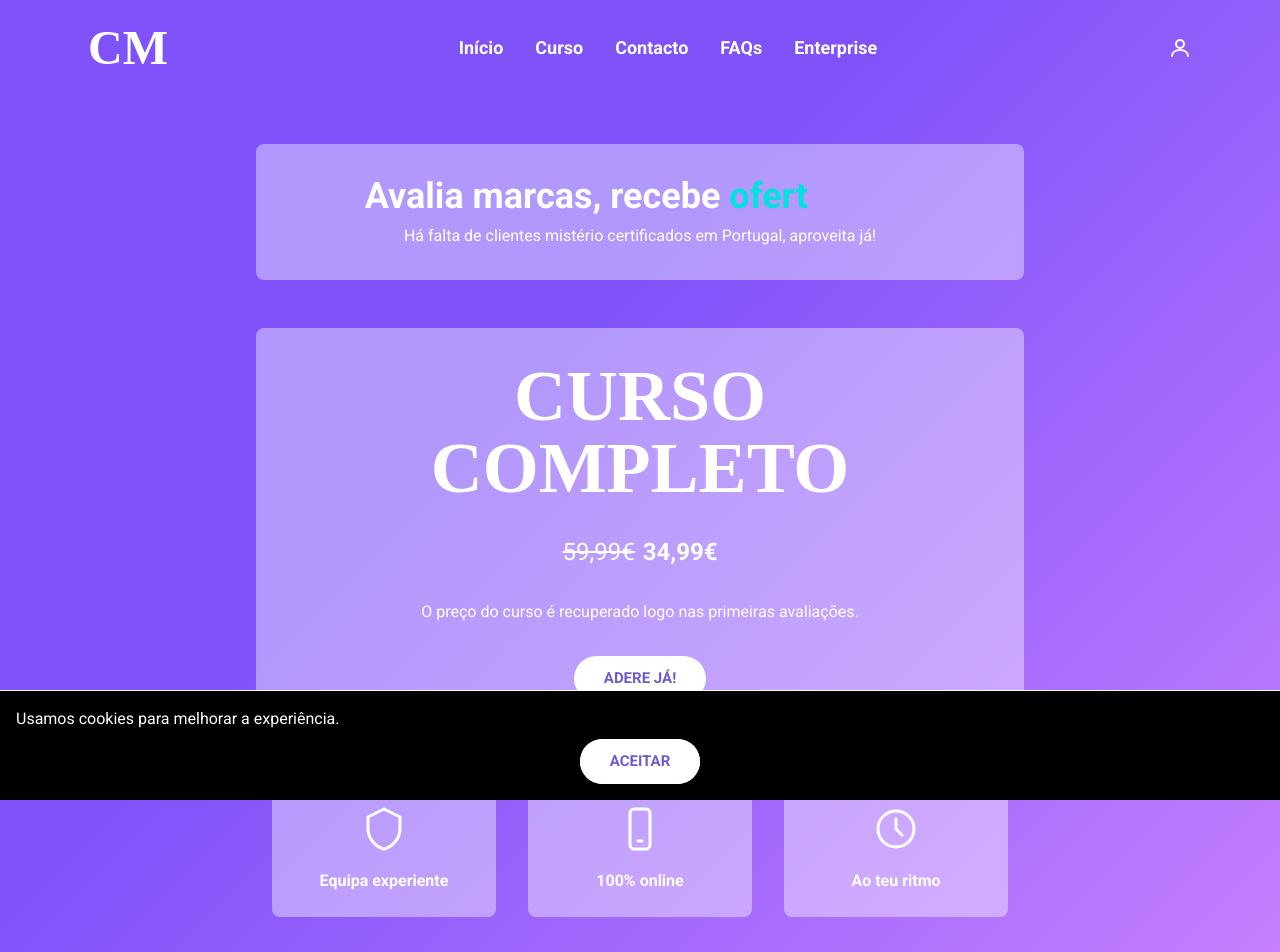
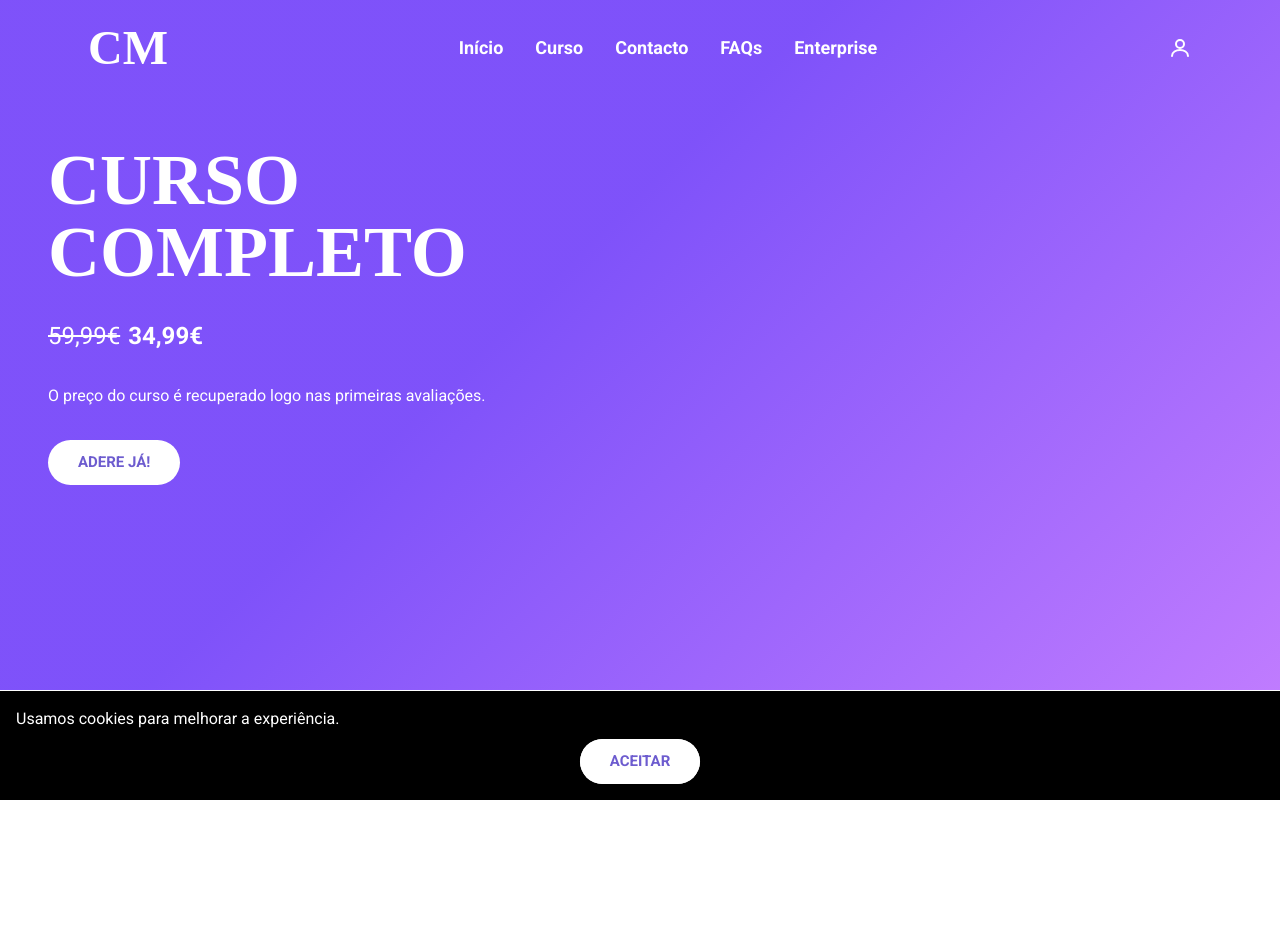
Before and after one commit to msantos51/clientemisterio, a Next.js app in the folder frontend/: page / in a window 1280 px wide. Shown: the top 952 px of the page. After the commit the page ends 800 px from the top, so only its background shows below. Built offline with nearby package versions, Linux system fonts and the light colour scheme; no server answers; a web font is replaced by a local one.

Commit message:
Simplify home page layout

```diff
--- a/frontend/app/(public)/page.tsx
+++ b/frontend/app/(public)/page.tsx
@@ -1,92 +1,12 @@
 'use client'
 
-import Image from 'next/image'
 import Link from 'next/link'
-import { useEffect, useState, type SVGProps } from 'react'
+import { useEffect, useState } from 'react'
 
-// Conjunto de palavras utilizadas no efeito de escrita do texto principal
-const typingWords = ['dinheiro', 'produtos', 'ofertas', 'descontos'] as const
-
-// Intervalo entre cada letra escrita em milissegundos
-const TYPING_SPEED = 120
-
-// Pausa antes de iniciar a próxima palavra em milissegundos
-const TYPING_PAUSE = 1500
-
-// Largura mínima do espaço reservado para evitar alterações bruscas no layout
-const TYPING_PLACEHOLDER_MIN_WIDTH = `${Math.max(...typingWords.map((word) => word.length))}ch`
-
-// Ícone de escudo representado apenas com linhas brancas
-function ShieldIcon(props: SVGProps<SVGSVGElement>) {
-  return (
-    <svg
-      {...props}
-      fill="none"
-      viewBox="0 0 24 24"
-      strokeWidth={1.5}
-      stroke="currentColor"
-      aria-hidden="true"
-    >
-      <path
-        strokeLinecap="round"
-        strokeLinejoin="round"
-        d="M12 2 4 6v6c0 5 4 9 8 10 4-1 8-5 8-10V6z"
-      />
-    </svg>
-  )
-}
-
-// Ícone de telemóvel desenhado com traços brancos
-function PhoneIcon(props: SVGProps<SVGSVGElement>) {
-  return (
-    <svg
-      {...props}
-      fill="none"
-      viewBox="0 0 24 24"
-      strokeWidth={1.5}
-      stroke="currentColor"
-      aria-hidden="true"
-    >
-      <rect x="7" y="2" width="10" height="20" rx="2" />
-      <path strokeLinecap="round" d="M11 18h2" />
-    </svg>
-  )
-}
-
-// Ícone de relógio com linhas brancas
-function ClockIcon(props: SVGProps<SVGSVGElement>) {
-  return (
-    <svg
-      {...props}
-      fill="none"
-      viewBox="0 0 24 24"
-      strokeWidth={1.5}
-      stroke="currentColor"
-      aria-hidden="true"
-    >
-      <circle cx="12" cy="12" r="9" />
-      <path strokeLinecap="round" strokeLinejoin="round" d="M12 7v5l3 3" />
-    </svg>
-  )
-}
-
-// Tipo que descreve cada bloco informativo apresentado na secção inferior
-type Feature = {
-  Icon: (props: SVGProps<SVGSVGElement>) => JSX.Element
-  label: string
-  text: string
-}
-
-// Página inicial com título destacado e texto informativo
+// Página inicial com destaque para o curso disponível
 export default function HomePage() {
   // Estado que indica se o utilizador está autenticado
   const [isLoggedIn, setIsLoggedIn] = useState(false)
-
-  // Estado que guarda o índice da palavra atual do efeito de escrita
-  const [currentWordIndex, setCurrentWordIndex] = useState(0)
-
-  // Estado que armazena a porção já escrita da palavra atual
-  const [typedText, setTypedText] = useState('')
 
   // Ao montar, verifica no localStorage se existe sessão ativa
   useEffect(() => {
@@ -99,116 +19,35 @@ export default function HomePage() {
     }
   }, [])
 
-  // Controla o efeito de escrita letra a letra para o texto principal
-  useEffect(() => {
-    const currentWord = typingWords[currentWordIndex]
-
-    if (typedText.length < currentWord.length) {
-      const typingTimeout = window.setTimeout(() => {
-        setTypedText(currentWord.slice(0, typedText.length + 1))
-      }, TYPING_SPEED)
-
-      return () => window.clearTimeout(typingTimeout)
-    }
-
-    const pauseTimeout = window.setTimeout(() => {
-      setTypedText('')
-      setCurrentWordIndex((previousIndex) => (previousIndex + 1) % typingWords.length)
-    }, TYPING_PAUSE)
-
-    return () => window.clearTimeout(pauseTimeout)
-  }, [currentWordIndex, typedText])
-
-  const features: Feature[] = [
-    {
-      Icon: ShieldIcon,
-      label: 'escudo',
-      text: 'Equipa experiente',
-    },
-    {
-      Icon: PhoneIcon,
-      label: 'telemóvel',
-      text: '100% online',
-    },
-    {
-      Icon: ClockIcon,
-      label: 'relógio',
-      text: 'Ao teu ritmo',
-    },
-  ]
-
   return (
-    // Container principal com espaçamento uniforme de 1rem entre secções
+    // Container principal com espaçamento vertical de 1rem entre secções
     <main className="space-y-4">
-      {/* Secção que agrupa as duas primeiras caixas do lado esquerdo e a imagem decorativa à direita */}
-      <section className="p-4">
-
-        {/* Caixa branca translúcida contendo o texto explicativo */}
-        <div className="mx-auto w-full max-w-3xl rounded-lg bg-white/40 p-8 text-center text-white">
-          {/* Texto principal com efeito de escrita nas palavras finais, destacado a negrito e com a cor solicitada */}
-          <p className="text-2xl font-extrabold text-center leading-tight md:text-4xl">
-            Avalia marcas, recebe{' '}
-            <span
-              aria-live="polite"
-              className="inline-block whitespace-nowrap align-baseline font-extrabold text-[#00E2E0]"
-              style={{ minWidth: TYPING_PLACEHOLDER_MIN_WIDTH, textAlign: 'left' }}
-            >
-              {typedText}
-            </span>
-          </p>
-          {/* Mensagem adicional apresentada logo abaixo com hifenização automática para manter espaçamento natural em ecrãs pequenos */}
-          <p lang="pt-PT" className="mt-2 text-justify text-pretty md:text-center md:hyphens-none">
-            Há falta de clientes mistério certificados em Portugal, aproveita já!
-          </p>
-        </div>
-      </section>
-
-      {/* Secção inicial com título, preço e botão de adesão */}
-      <section className="flex flex-col items-center gap-8 p-4 text-center text-white">
-        {/* Caixa branca translúcida que se ajusta ao tamanho do conteúdo */}
-        <div className="mx-auto w-full max-w-3xl rounded-lg bg-white/40 p-8">
-          {/* Bloco com o título principal e botão de adesão */}
-          <div className="flex flex-col items-center justify-center space-y-8">
-            {/* Título principal com a fonte Saira Stencil One e tamanho ajustado */}
+      {/* Secção principal do curso com alinhamento à esquerda e sem caixa translúcida */}
+      <section className="flex flex-col gap-8 p-4 text-white">
+        {/* Bloco limitado a 3xl para facilitar a leitura em ecrãs largos */}
+        <div className="w-full max-w-3xl space-y-8 text-left">
+          {/* Título principal com a fonte Saira Stencil One */}
           <h1 className="logo-font text-3xl font-bold leading-none md:text-7xl">
             <span className="block">CURSO</span>
             <span className="block">COMPLETO</span>
           </h1>
+
           {/* Mostra o preço antigo riscado e o preço atual */}
-            <div className="text-2xl">
-              <span className="mr-2 line-through">59,99€</span>
+          <div className="flex items-baseline gap-2 text-2xl">
+            <span className="line-through">59,99€</span>
             <span className="font-bold">34,99€</span>
           </div>
+
           {/* Frase descritiva colocada abaixo do título */}
           <p className="text-base">
             O preço do curso é recuperado logo nas primeiras avaliações.
           </p>
 
           {/* Botão de adesão direciona para registo ou dashboard conforme sessão */}
-            <Link href={isLoggedIn ? '/dashboard' : '/inscrever-se'} className="btn">
+          <Link href={isLoggedIn ? '/dashboard' : '/inscrever-se'} className="btn self-start">
             Adere já!
           </Link>
-
         </div>
-        </div>
-      </section>
-
-      {/* Secção informativa com três caixas e símbolos associados */}
-      <section className="mx-auto grid max-w-3xl gap-8 p-4 text-white md:grid-cols-3">
-        {features.map((feature) => (
-          <div
-            key={feature.label}
-            className="mx-auto flex w-full flex-col items-center rounded-lg bg-white/40 p-6 text-center"
-          >
-            <feature.Icon
-              role="img"
-              aria-label={feature.label}
-              className="mb-4 h-12 w-12 text-white"
-            />
-            {/* Texto descritivo da característica */}
-            <p className="text-base font-bold">{feature.text}</p>
-          </div>
-        ))}
       </section>
     </main>
   )
```
Lines whose indentation alone changed are shown as unchanged.
